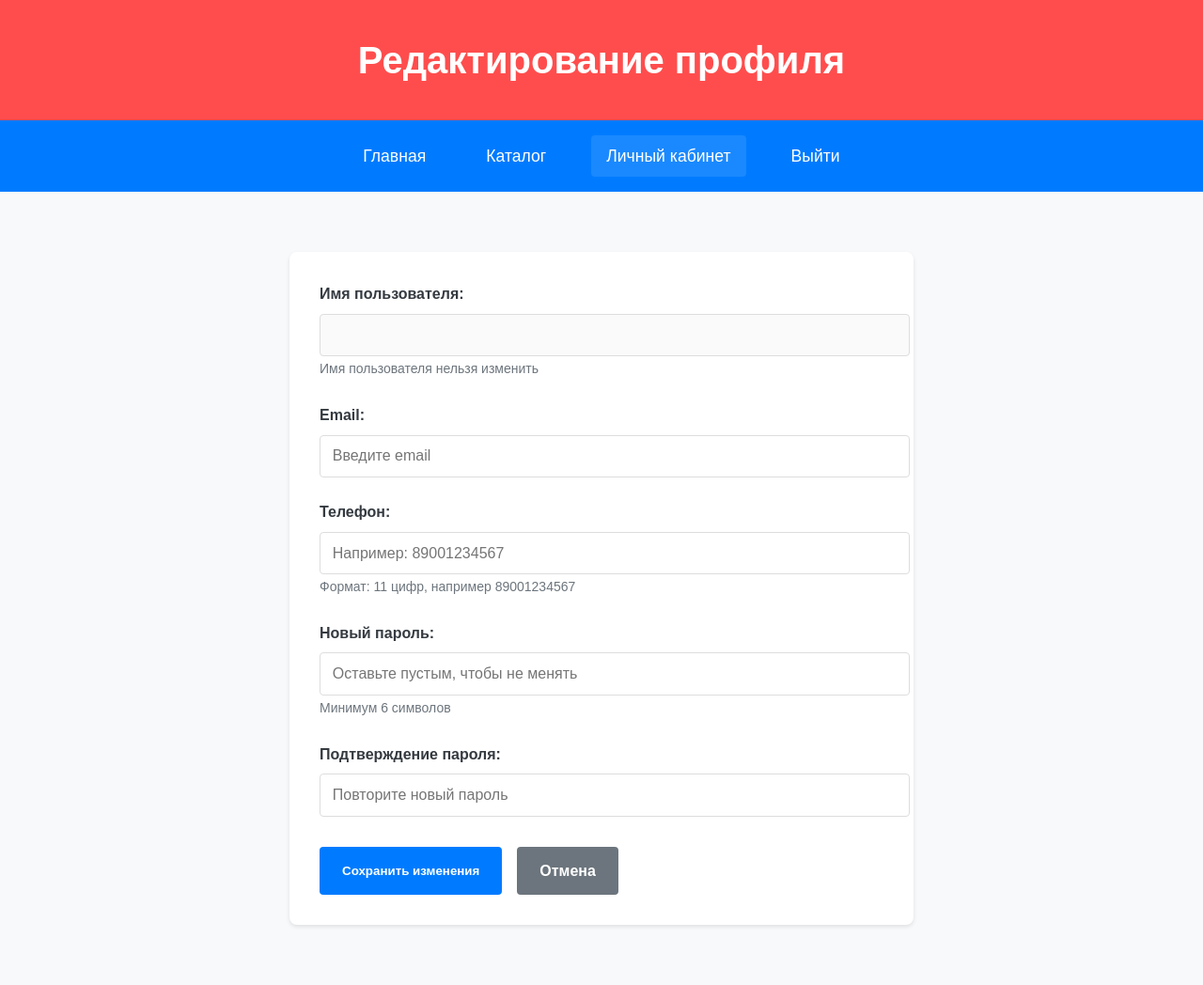
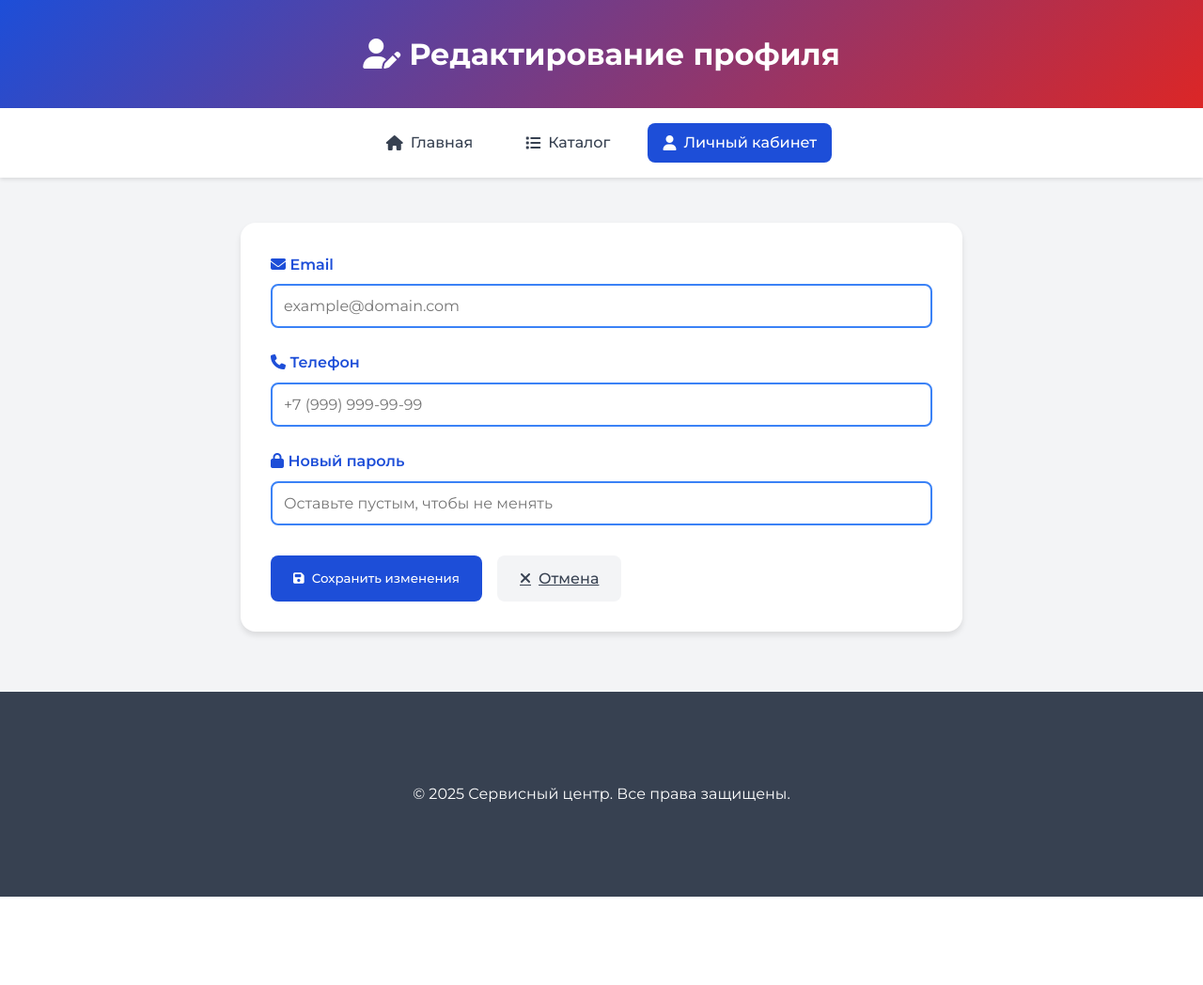
Before and after one commit to Drag817/service_center, a Flask app: template templates/edit_profile.html in a window 1280 px wide. Shown: the whole page at 94% size. After the commit the page ends 954 px from the top, so only its background shows below. Run offline with Flask 3, Linux system fonts and the light colour scheme; the template is opened without the code that fills it, so the values that code supplies are empty.

Commit message:
pretty profile

```diff
--- a/templates/edit_profile.html
+++ b/templates/edit_profile.html
@@ -4,15 +4,88 @@
     <meta charset="UTF-8">
     <meta name="viewport" content="width=device-width, initial-scale=1.0">
     <title>Редактирование профиля | Сервисный центр</title>
-    <link rel="stylesheet" href="{{ url_for('static', filename='css/styles.css') }}">
+    <link rel="stylesheet" href="https://cdnjs.cloudflare.com/ajax/libs/font-awesome/6.4.0/css/all.min.css">
+    <link href="https://fonts.googleapis.com/css2?family=Montserrat:wght@400;500;600;700&display=swap" rel="stylesheet">
     <style>
-        .edit-form-container {
-            max-width: 600px;
+        :root {
+            --primary-red: #dc2626;
+            --primary-blue: #1d4ed8;
+            --light-blue: #3b82f6;
+            --dark-blue: #1e40af;
+            --light-red: #ef4444;
+            --white: #ffffff;
+            --gray-light: #f3f4f6;
+            --gray-dark: #374151;
+            --transition: all 0.3s ease;
+        }
+
+        * {
+            margin: 0;
+            padding: 0;
+            box-sizing: border-box;
+            font-family: 'Montserrat', sans-serif;
+        }
+
+        body {
+            line-height: 1.6;
+            color: var(--gray-dark);
+            background-color: var(--gray-light);
+        }
+
+        .header {
+            background: linear-gradient(135deg, var(--primary-blue), var(--primary-red));
+            color: var(--white);
+            padding: 2rem 0;
+            text-align: center;
+            box-shadow: 0 4px 6px rgba(0,0,0,0.1);
+        }
+
+        .nav {
+            background: var(--white);
+            padding: 1rem;
+            box-shadow: 0 2px 4px rgba(0,0,0,0.1);
+            display: flex;
+            justify-content: center;
+            gap: 1.5rem;
+            position: sticky;
+            top: 0;
+            z-index: 1000;
+        }
+
+        .nav a {
+            color: var(--gray-dark);
+            text-decoration: none;
+            padding: 0.5rem 1rem;
+            border-radius: 0.5rem;
+            transition: var(--transition);
+            font-weight: 500;
+            display: flex;
+            align-items: center;
+            gap: 0.5rem;
+        }
+
+        .nav a:hover {
+            background: var(--light-blue);
+            color: var(--white);
+            transform: translateY(-2px);
+        }
+
+        .nav a.active {
+            background: var(--primary-blue);
+            color: var(--white);
+        }
+
+        .container {
+            max-width: 800px;
             margin: 2rem auto;
+            padding: 1rem;
+        }
+
+        .edit-form {
+            background: var(--white);
             padding: 2rem;
-            background-color: white;
-            border-radius: 8px;
-            box-shadow: 0 2px 4px rgba(0,0,0,0.1);
+            border-radius: 1rem;
+            box-shadow: 0 4px 6px rgba(0,0,0,0.1);
         }
 
         .form-group {
@@ -22,28 +95,51 @@
         .form-group label {
             display: block;
             margin-bottom: 0.5rem;
-            font-weight: bold;
-            color: var(--gray-dark);
+            font-weight: 600;
+            color: var(--primary-blue);
         }
 
         .form-group input {
             width: 100%;
-            padding: 0.8rem;
-            border: 1px solid #ddd;
-            border-radius: 4px;
+            padding: 0.75rem;
+            border: 2px solid var(--light-blue);
+            border-radius: 0.5rem;
             font-size: 1rem;
+            transition: var(--transition);
         }
 
         .form-group input:focus {
+            outline: none;
             border-color: var(--primary-blue);
-            outline: none;
-            box-shadow: 0 0 0 2px rgba(0,123,255,0.25);
+            box-shadow: 0 0 0 2px rgba(29, 78, 216, 0.1);
+            transform: translateX(5px);
         }
 
-        .form-text {
-            font-size: 0.875rem;
-            color: #6c757d;
-            margin-top: 0.25rem;
+        .btn {
+            padding: 0.75rem 1.5rem;
+            border: none;
+            border-radius: 0.5rem;
+            font-weight: 500;
+            cursor: pointer;
+            transition: var(--transition);
+            display: inline-flex;
+            align-items: center;
+            gap: 0.5rem;
+        }
+
+        .btn-primary {
+            background: var(--primary-blue);
+            color: var(--white);
+        }
+
+        .btn-secondary {
+            background: var(--gray-light);
+            color: var(--gray-dark);
+        }
+
+        .btn:hover {
+            transform: translateY(-2px);
+            box-shadow: 0 2px 4px rgba(0,0,0,0.1);
         }
 
         .form-actions {
@@ -52,29 +148,67 @@
             margin-top: 2rem;
         }
 
-        .btn-cancel {
-            background-color: #6c757d;
-            color: white;
+        .alert {
+            padding: 1rem;
+            border-radius: 0.5rem;
+            margin-bottom: 1rem;
+            display: flex;
+            align-items: center;
+            gap: 0.5rem;
         }
 
-        .btn-cancel:hover {
-            background-color: #5a6268;
+        .alert-success {
+            background: #dcfce7;
+            color: #166534;
+        }
+
+        .alert-error {
+            background: #fee2e2;
+            color: #991b1b;
+        }
+
+        footer {
+            background: var(--gray-dark);
+            color: var(--white);
+            padding: 3rem 0;
+            margin-top: 3rem;
+            text-align: center;
+        }
+
+        @media (max-width: 768px) {
+            .nav {
+                flex-wrap: wrap;
+            }
+
+            .container {
+                padding: 1rem;
+            }
+
+            .form-actions {
+                flex-direction: column;
+            }
+
+            .btn {
+                width: 100%;
+            }
         }
     </style>
 </head>
 <body>
     <header class="header">
-        <h1>Редактирование профиля</h1>
+        <h1><i class="fas fa-user-edit"></i> Редактирование профиля</h1>
     </header>
 
     <nav class="nav">
-        <a href="{{ url_for('index') }}">Главная</a>
-        <a href="{{ url_for('catalog') }}">Каталог</a>
-        {% if session['role'] == 'admin' %}
-            <a href="{{ url_for('admin_panel') }}">Админ панель</a>
-        {% endif %}
-        <a href="{{ url_for('profile') }}" class="active">Личный кабинет</a>
-        <a href="{{ url_for('logout') }}">Выйти</a>
+        <a href="{{ url_for('index') }}">
+            <i class="fas fa-home"></i> Главная
+        </a>
+        <a href="{{ url_for('catalog') }}">
+            <i class="fas fa-list"></i> Каталог
+        </a>
+        <a href="{{ url_for('profile') }}" class="active">
+            <i class="fas fa-user"></i> Личный кабинет
+        </a>
     </nav>
 
     <div class="container">
@@ -82,80 +216,53 @@
             {% if messages %}
                 {% for category, message in messages %}
                     <div class="alert alert-{{ category }}">
+                        <i class="fas fa-{{ 'check-circle' if category == 'success' else 'exclamation-circle' }}"></i>
                         {{ message }}
                     </div>
                 {% endfor %}
             {% endif %}
         {% endwith %}
 
-        <div class="edit-form-container">
-            <form method="POST" class="edit-profile-form">
+        <form class="edit-form" method="POST">
             <div class="form-group">
-                    <label for="username">Имя пользователя:</label>
-                    <input type="text" id="username" value="{{ user.username }}" disabled>
-                    <small class="form-text">Имя пользователя нельзя изменить</small>
+                <label for="email">
+                    <i class="fas fa-envelope"></i> Email
+                </label>
+                <input type="email" id="email" name="email"
+                       value="{{ user.email or '' }}" placeholder="example@domain.com">
             </div>
 
             <div class="form-group">
-                    <label for="email">Email:</label>
-                    <input type="email" id="email" name="email" value="{{ user.email or '' }}"
-                           placeholder="Введите email">
+                <label for="phone">
+                    <i class="fas fa-phone"></i> Телефон
+                </label>
+                <input type="tel" id="phone" name="phone"
+                       value="{{ user.phone or '' }}" placeholder="+7 (999) 999-99-99">
             </div>
 
             <div class="form-group">
-                    <label for="phone">Телефон:</label>
-                    <input type="tel" id="phone" name="phone" value="{{ user.phone or '' }}"
-                           placeholder="Например: 89001234567"
-                           pattern="[0-9]{11}">
-                    <small class="form-text">Формат: 11 цифр, например 89001234567</small>
-                </div>
-
-                <div class="form-group">
-                    <label for="new_password">Новый пароль:</label>
+                <label for="new_password">
+                    <i class="fas fa-lock"></i> Новый пароль
+                </label>
                 <input type="password" id="new_password" name="new_password"
                        placeholder="Оставьте пустым, чтобы не менять">
-                    <small class="form-text">Минимум 6 символов</small>
-                </div>
-
-                <div class="form-group">
-                    <label for="confirm_password">Подтверждение пароля:</label>
-                    <input type="password" id="confirm_password" name="confirm_password"
-                           placeholder="Повторите новый пароль">
             </div>
 
             <div class="form-actions">
-                    <button type="submit" class="btn btn-primary">Сохранить изменения</button>
-                    <a href="{{ url_for('profile') }}" class="btn btn-cancel">Отмена</a>
+                <button type="submit" class="btn btn-primary">
+                    <i class="fas fa-save"></i> Сохранить изменения
+                </button>
+                <a href="{{ url_for('profile') }}" class="btn btn-secondary">
+                    <i class="fas fa-times"></i> Отмена
+                </a>
             </div>
         </form>
     </div>
+
+    <footer>
+        <div class="container">
+            <p>&copy; 2025 Сервисный центр. Все права защищены.</p>
         </div>
-
-    <script>
-        // Валидация формы
-        document.querySelector('.edit-profile-form').addEventListener('submit', function(e) {
-            const newPassword = document.getElementById('new_password').value;
-            const confirmPassword = document.getElementById('confirm_password').value;
-
-            if (newPassword && newPassword.length < 6) {
-                e.preventDefault();
-                alert('Пароль должен содержать минимум 6 символов!');
-                return;
-            }
-
-            if (newPassword && newPassword !== confirmPassword) {
-                e.preventDefault();
-                alert('Пароли не совпадают!');
-                return;
-            }
-
-            const phone = document.getElementById('phone').value;
-            if (phone && !phone.match(/^[0-9]{11}$/)) {
-                e.preventDefault();
-                alert('Неверный формат номера телефона!');
-                return;
-            }
-        });
-    </script>
+    </footer>
 </body>
 </html>
```
Also changed, not shown: templates/profile.html (+120 -23 lines). Lines whose indentation alone changed are shown as unchanged.
